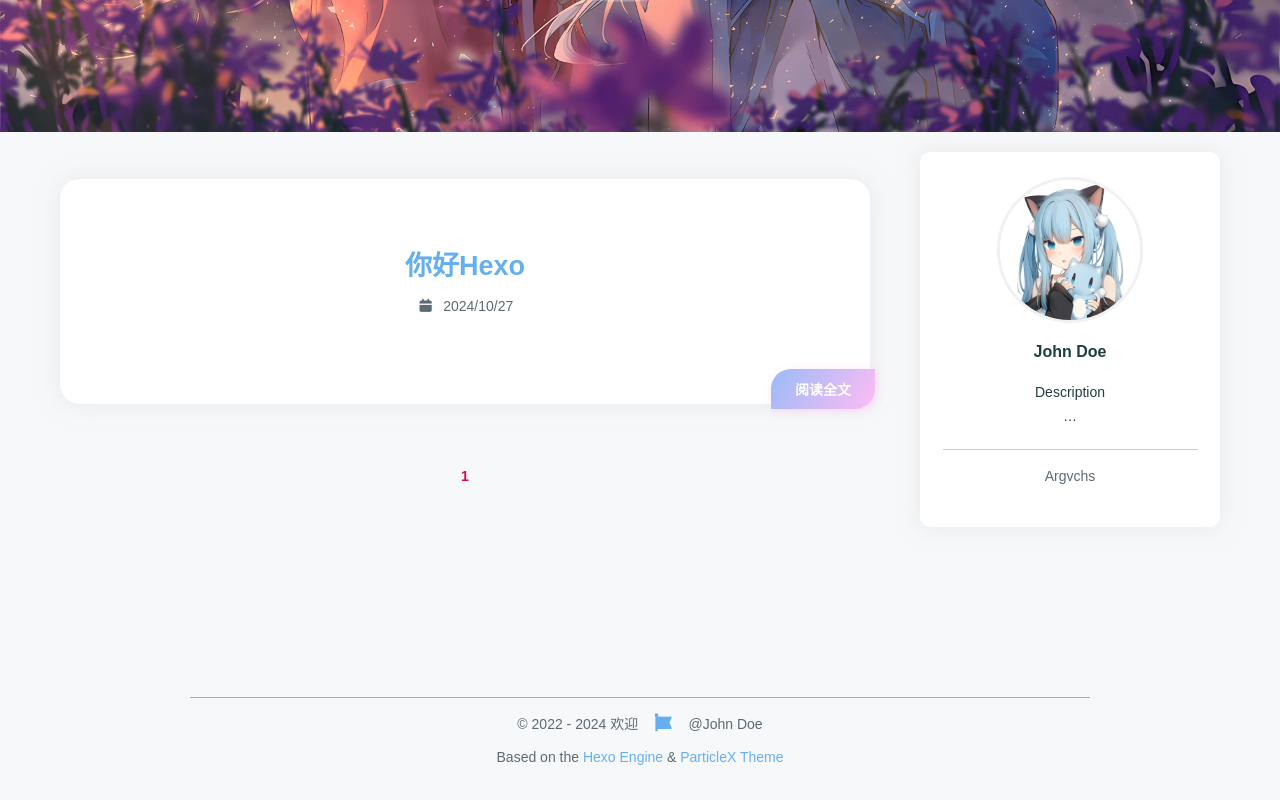
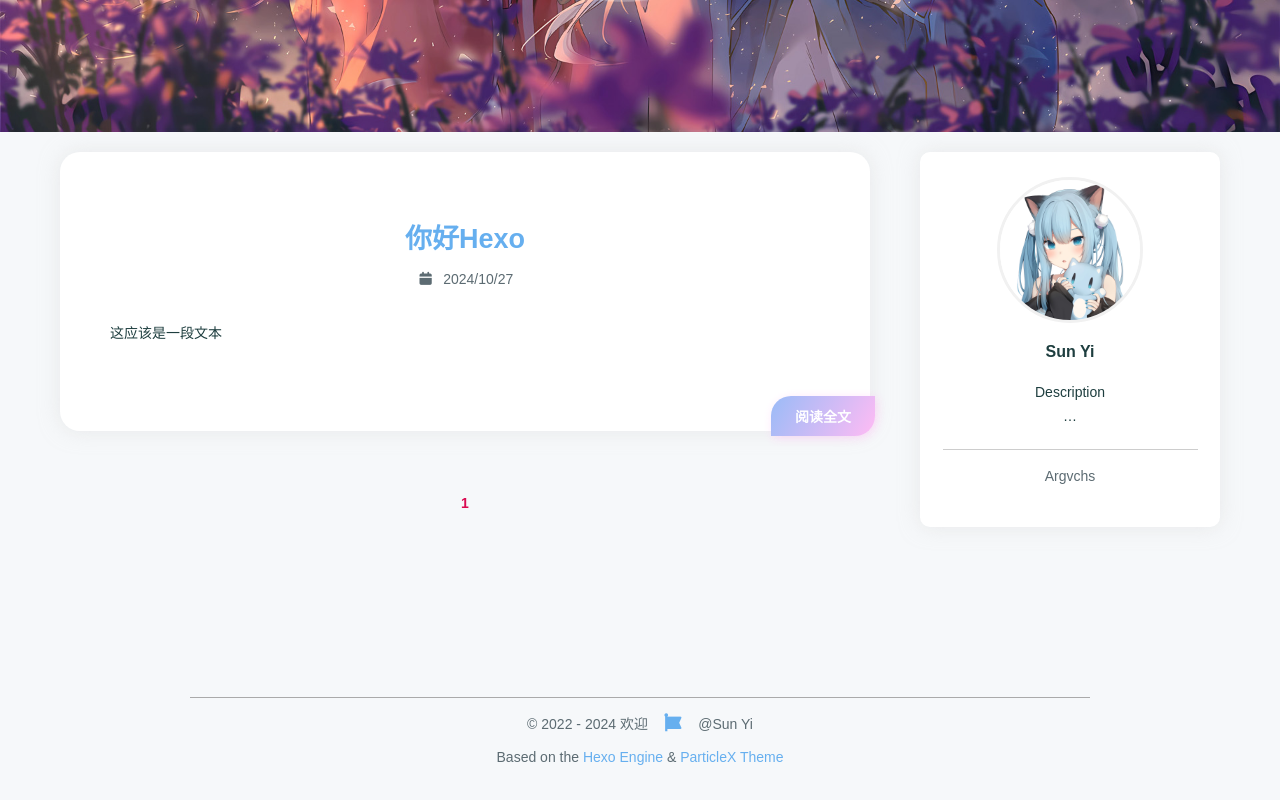
Before and after one commit to gitsirfhsakjhfaks/new, a plain HTML site: page index.html in a window 1280 px wide. Shown: the part 668-1468 px from the top of the page. Drawn offline with nearby package versions, Linux system fonts and the light colour scheme; a script that the page names is missing; a web font is replaced by a local one.

Commit message:
Site updated: 2024-10-27 14:19:24

```diff
--- a/index.html
+++ b/index.html
@@ -4,7 +4,7 @@
 <head>
     <meta charset="utf-8" />
     <title>欢迎</title>
-    <meta name="author" content="John Doe" />
+    <meta name="author" content="Sun Yi" />
     <meta name="description" content="This is SunYi & blog" />
     <meta name="keywords" content="" />
     <meta
@@ -198,6 +198,7 @@
     <div class="description">
         <div class="content" v-pre>
 
+            <p>这应该是一段文本</p>
 
 
         </div>
@@ -228,7 +229,7 @@
         <div class="avatar">
             <img src="/images/avatar.jpg" alt="avatar" />
         </div>
-        <div class="name">John Doe</div>
+        <div class="name">Sun Yi</div>
         <div class="description">
             <p>Description<br>…</p>
 
@@ -258,7 +259,7 @@
             <span id="footer-icon">
                 <i class="fa-solid fa-font-awesome fa-fw"></i>
             </span>
-            &commat;John Doe
+            &commat;Sun Yi
         </div>
         <div>
             Based on the <a target="_blank" rel="noopener" href="https://hexo.io">Hexo Engine</a> &amp;
```
Also changed, not shown: 2024/10/27/你好Hexo/index.html (+3 -2 lines), about/index.html (+2 -2 lines), archives/2024/10/index.html (+2 -2 lines), archives/2024/index.html (+2 -2 lines), archives/index.html (+2 -2 lines).
